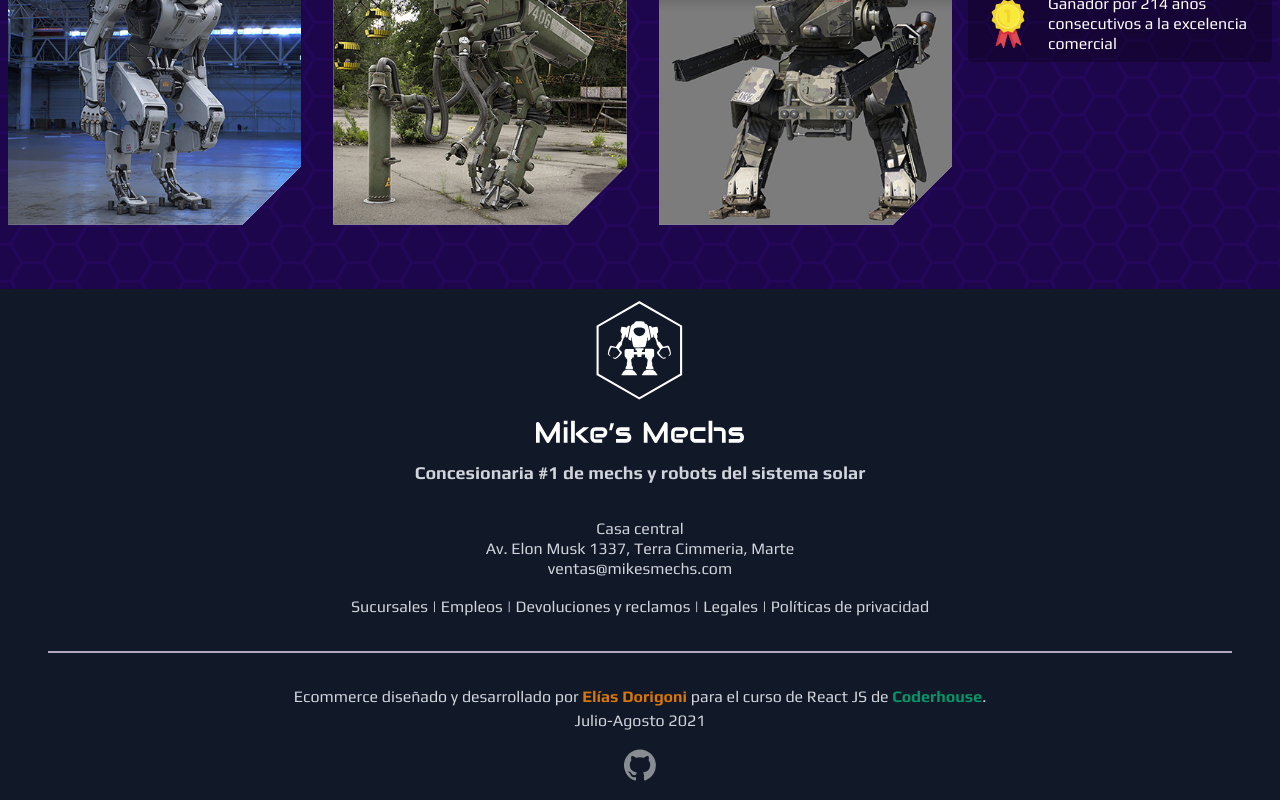
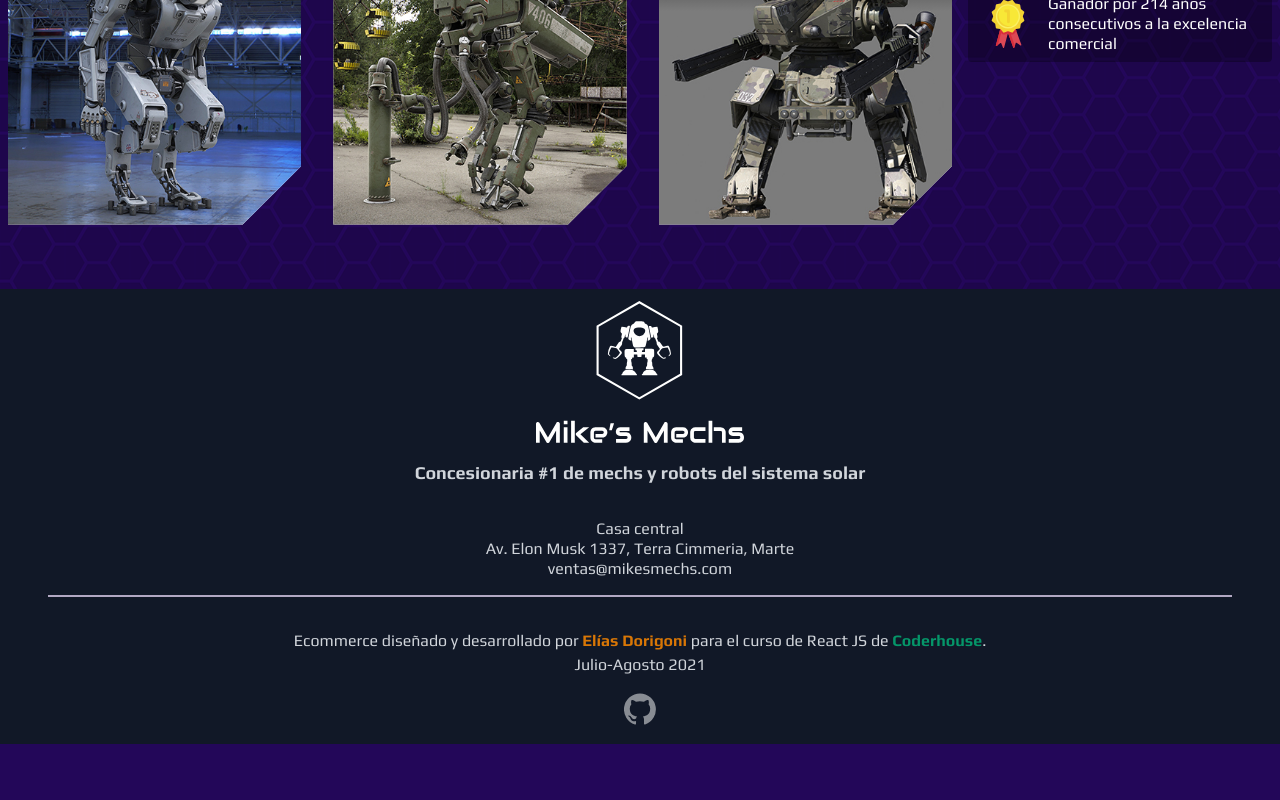
Before and after one commit to eliasdorigoni/coderhouse-desafio-ecommerce, a React (Create React App) app: page / in a window 1280 px wide. Shown: the part 607-1407 px from the top of the page. After the commit the page ends 1351 px from the top, so only its background shows below. Built offline with nearby package versions, Linux system fonts and the light colour scheme.

Commit message:
Elimina items que no voy a maquetar.

```diff
--- a/src/components/Footer.js
+++ b/src/components/Footer.js
@@ -12,14 +12,6 @@ const Footer = () =>
             ventas@mikesmechs.com
         </p>
 
-        <nav className="mb-8">
-            <p className="inline hover:underline cursor-pointer">Sucursales</p> | <p
-            className="inline hover:underline cursor-pointer">Empleos</p> | <p
-            className="inline hover:underline cursor-pointer">Devoluciones y reclamos</p> | <p
-            className="inline hover:underline cursor-pointer">Legales</p> | <p
-            className="inline hover:underline cursor-pointer">Políticas de privacidad</p>
-        </nav>
-
         <p className="border-t-2 border-main-light pt-8 pb-4 mx-12">
             Ecommerce diseñado y desarrollado por <span className="text-yellow-600 font-bold">Elías Dorigoni</span> para el curso de React JS de <span className="text-green-600 font-bold">Coderhouse</span>.
             <br />
```
